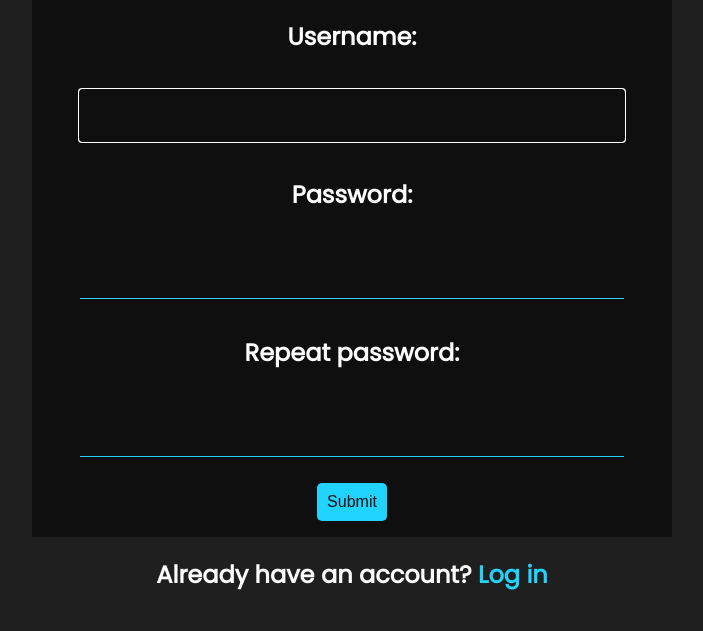
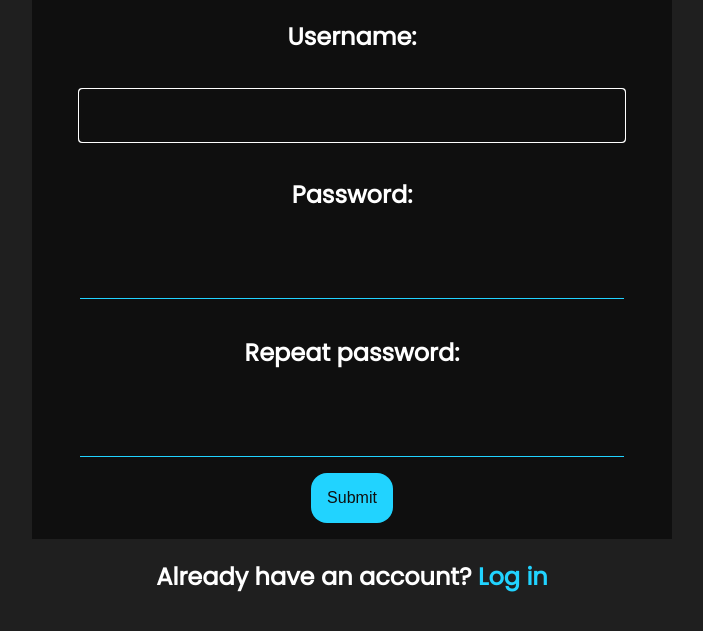
Before and after one commit to M4tasG/CMS_ND_2, a Django app: page /auth/signup/ in a window 1280 px wide. Shown: the part 137-768 px from the top of the page, without its empty margins (288-991 px from the left). Run offline with Django 3.2, Linux system fonts and the light colour scheme.

Commit message:
fixed button styling

```diff
--- a/simpleblog/authentication/static/authentication/style.css
+++ b/simpleblog/authentication/static/authentication/style.css
@@ -50,8 +50,7 @@ button{
     background-color: #21d3ff;
     border: none;
     color: #0f0f0f;
-    padding: 10px;
+    padding: 1em;
     font-size: 1em;
-    border-radius: 5px;
-    margin-top: 10px;
+    border-radius: 1em;
 }
```
